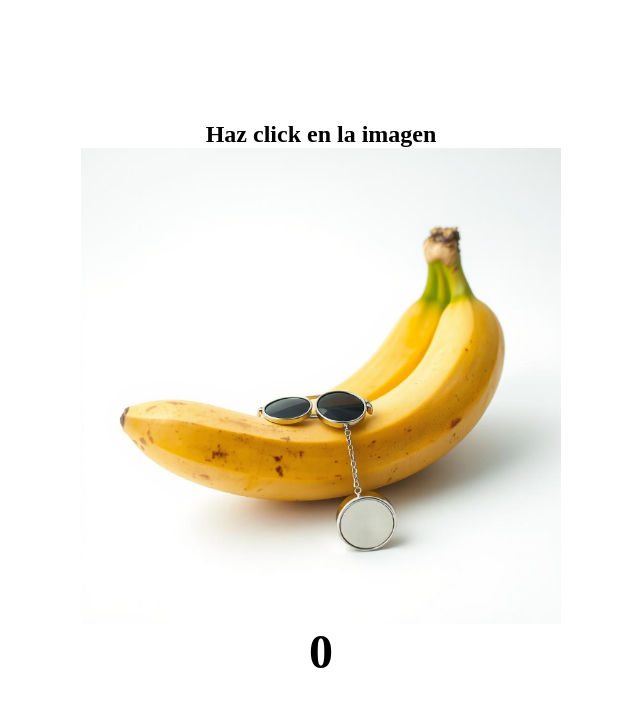
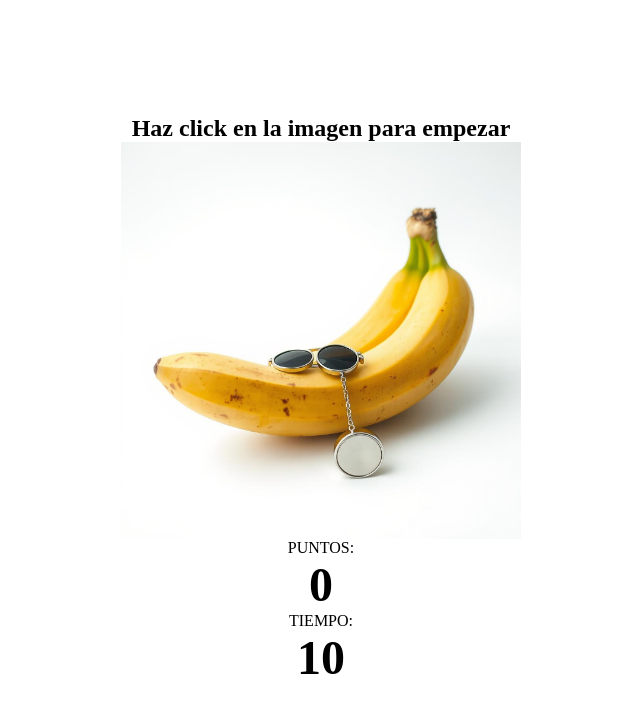
Before and after one commit to jlcmes/Juego_Clicker_JS, a plain HTML site: page index.html in a window 1280 px wide. Shown: the whole page, without its empty margins (319-959 px from the left). Drawn offline with Linux system fonts and the light colour scheme.

Commit message:
Incluido timer de 10 segundos de juego.

```diff
--- a/css/estilos.css
+++ b/css/estilos.css
@@ -16,10 +16,10 @@
 }
 
 #imagenClick {
-    width: 480px;
+    width: 400px;
 }
 
-#puntos {
+#puntos, #crono {
     font-weight: bold;
     font-size: 3rem;
 }
--- a/index.html
+++ b/index.html
@@ -16,13 +16,15 @@
 
 <body>
     <div class="container">
-        <h2>Haz click en la imagen</h2>
+        <h2>Haz click en la imagen para empezar</h2>
 
         <!-- Al hacer click en la imagen, llama a la funcion JS incrementarContador() -->
         <img id="imagenClick" src="./img/badbanana.png" onclick="incrementarContador()">
 
         <!-- Aquí mostraré el valor del contador -->
-        <div id="puntos">0</div>
+        <p>
+            PUNTOS: <div id="puntos">0</div> TIEMPO: <div id="crono">10</div>
+        </p>
 
         <!-- El botón reset al principio está oculto por estilo, luego el JS lo muestra -->
         <!-- Al hacer click en el botón, llama a la funcion JS resetearContador() -->
--- a/js/codigo.js
+++ b/js/codigo.js
@@ -1,20 +1,56 @@
-// Defino variable de contador que al principio vale 0
-var contador = 0;
+// Defino variables para el contador y el tiempo
+var contador;
+var tiempo;
+var enJuego;
+resetearContador(); // Resetear todo al principio. El juego esta parado hasta hacer el primer click
+
+//Crea la cuenta atrás, cada segundo revisa si está en juego y si queda tiempo o no.
+var cuentaAtras = setInterval(function(){
+
+    console.log(tiempo); //Para mostrar por consola el valor del tiempo
+
+    //Si el juego empezó...
+    if (enJuego == true)
+    {
+        //Si ya se pasó el tiempo...
+        if (tiempo <= 0){
+
+            //Mostramos el resultado al usuario
+            alert("Juego terminado, le hiciste "+contador+" clicks.");
+
+            //Reinicio contadores y variables de estado
+            resetearContador();
+        }
+        else
+        {
+            //Actualizo el tiempo y el crono
+            document.getElementById("crono").innerHTML = tiempo;
+            tiempo--;
+        }
+    }
+
+}, 1000); //Revisa el tiempo cada segundo (1000ms)
 
 function incrementarContador(){
     //Incremento el contador
     contador++;
 
-    //Actualizo los puntos y muestro el botonReset
+    //Actualizo los puntos
     document.getElementById("puntos").innerHTML = contador;
+    document.getElementById("crono").innerHTML = tiempo;
     document.getElementById("botonReset").style.display = "block";
+
+    if (enJuego == false) enJuego = true; //Empieza el juego!
 }
 
-function resetearContador() {
-    //Pongo el contador a 0
+function resetearContador(){
+    //Reseteamos todos los contadores
     contador = 0;
+    tiempo = 10;
+    enJuego = false;
 
-    //Actualizo los puntos y oculto botonReset
+    //Refrescamos los valores en pantalla
     document.getElementById("puntos").innerHTML = contador;
+    document.getElementById("crono").innerHTML = tiempo;
     document.getElementById("botonReset").style.display = "none";
 }
```
